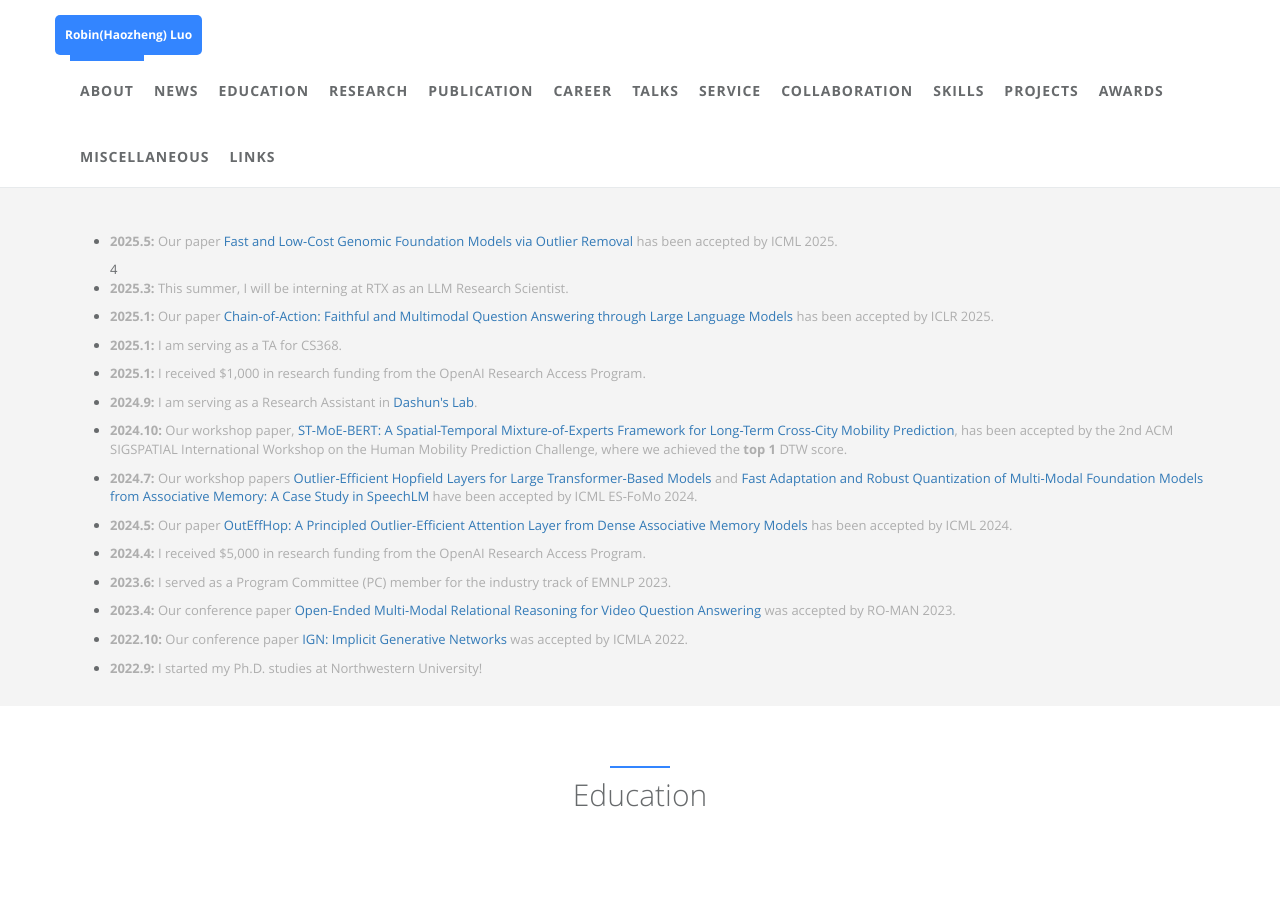
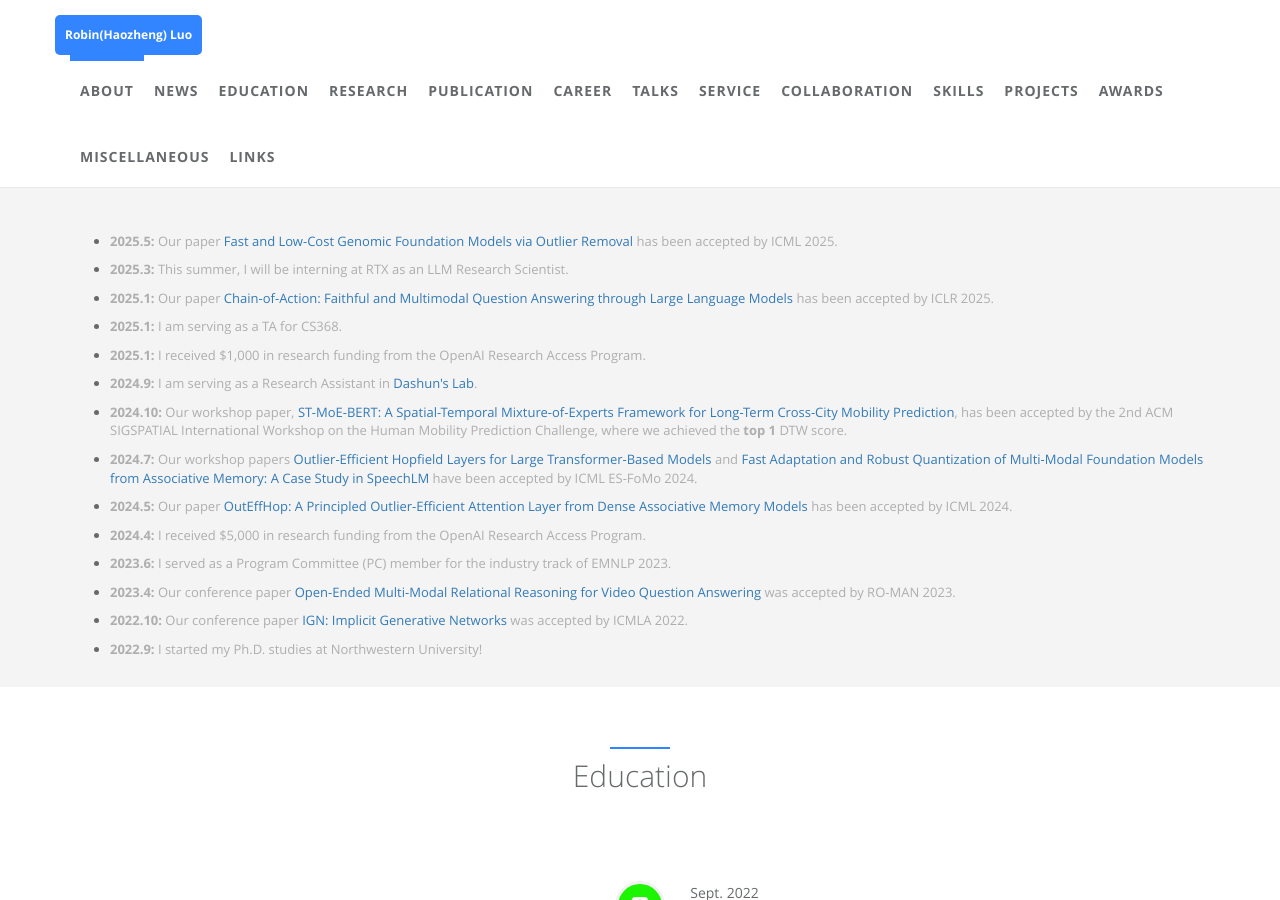
Before and after one commit to robinzixuan/robin.github.io, a Jekyll site: the page built from index.html, in a window 1280 px wide and 900 px high, scrolled down 1389 px. Built offline with Jekyll 4.4.1, drawn with Linux system fonts in a browser that asks for light colours.

Commit message:
Update news.html

```diff
--- a/_includes/sections/news.html
+++ b/_includes/sections/news.html
@@ -7,7 +7,7 @@
   </div>
 
   <ul>
-    <li><p><b>2025.5:</b> Our paper <a href="https://github.com/MAGICS-LAB/GERM">Fast and Low-Cost Genomic Foundation Models via Outlier Removal</a> has been accepted by ICML 2025.</p></li>4
+    <li><p><b>2025.5:</b> Our paper <a href="https://github.com/MAGICS-LAB/GERM">Fast and Low-Cost Genomic Foundation Models via Outlier Removal</a> has been accepted by ICML 2025.</p></li>
     <li><p><b>2025.3:</b> This summer, I will be interning at RTX as an LLM Research Scientist.</p></li>
     <li><p><b>2025.1:</b> Our paper <a href="https://openreview.net/forum?id=1BdPHbuimc">Chain-of-Action: Faithful and Multimodal Question Answering through Large Language Models</a> has been accepted by ICLR 2025.</p></li>
     <li><p><b>2025.1:</b> I am serving as a TA for CS368.</p></li>
```
